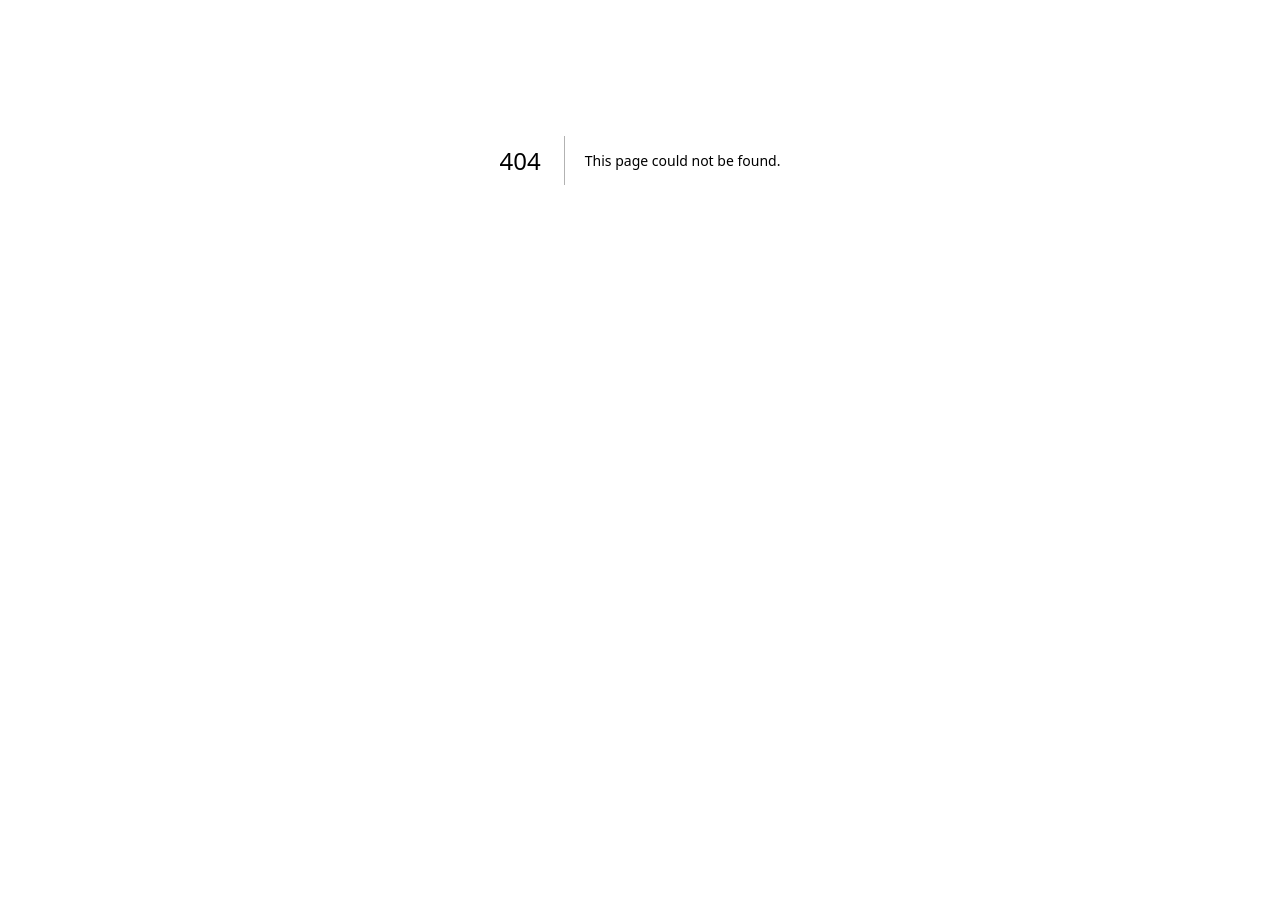
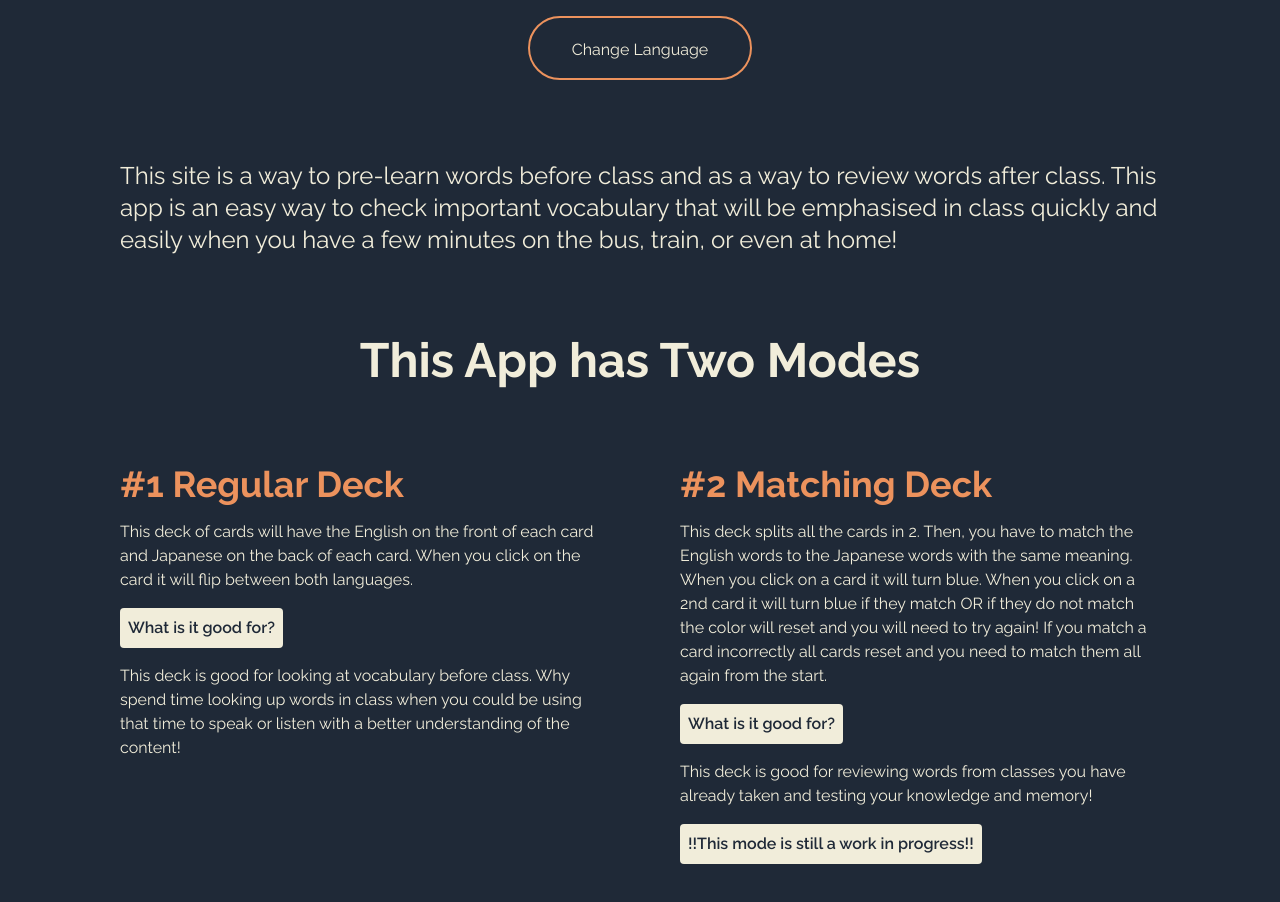
Before and after one commit to Edward-Stalley/Flashcard-App-2022-Version-2.0, a Next.js app in the folder client/: page /About in a window 1280 px wide. Before the commit this address had no page. Shown: the part 240-1142 px from the top of the page. Before the commit the page ends 800 px from the top, so only its background shows below. Built offline with nearby package versions, Linux system fonts and the light colour scheme.

Commit message:
About Page & Matching Color

```diff
--- a/client/Components/Button.tsx
+++ b/client/Components/Button.tsx
@@ -4,7 +4,7 @@ export default function ShuffleButton(props: {
   onClick: MouseEventHandler<HTMLButtonElement> | undefined;
 }) {
   return (
-    <div className="   dark:bg-bd-1 flex items-center  justify-center p-5 ">
+    <div className="   ">
       <button
         onClick={props.onClick}
         className="nav_button p-5 rounded-full border-2 hover:bg-but-d   w-56 h-16 border-but-d   dark:text-bl-1 dark:bg-bd-1 "
--- a/client/Components/MatchingCards.tsx
+++ b/client/Components/MatchingCards.tsx
@@ -134,9 +134,9 @@ export default function MatchingCards(props: {
           data-key-match={props.matchId}
           data-matched={props.matched}
           className={`
-          ${props.color && " bg-mc-g dark:bg-emerald-200 dark:text-zinc-800 "}
+          ${props.color && " bg-mc-g dark:bg-mc-g dark:text-zinc-800 "}
           card  h-16 w-64
-          rounded-xl shadow-md flex justify-center items-center dark:bg-zinc-700 dark:text-zinc-100 `}
+          rounded-xl shadow-md flex justify-center items-center dark:bg-zinc-700 dark:text-bl-1 `}
         >
           <div
             onClick={handleClick}
--- a/client/Components/Navbar.tsx
+++ b/client/Components/Navbar.tsx
@@ -23,6 +23,9 @@ export default function Navbar() {
         >
           Flashcards
         </Link>
+        <Link className="navlink font-roboto dark:hover:text-hov-d  hover:text-hov-l text-md " href="/About">
+          About
+        </Link>
         <Link
           className="navlink font-roboto   dark:hover:text-hov-d   hover:text-hov-l text-md  "
           href="https://englishbuffet.net/"
--- /dev/null
+++ b/client/pages/About/index.tsx
@@ -0,0 +1,115 @@
+import { useState } from "react";
+import Button from "../../Components/Button";
+import Header from "../../Components/Header";
+import Navbar from "../../Components/Navbar";
+
+export default function About() {
+  const [isEnglish, setIsEnglish] = useState(true);
+
+  const changeLanguage = () => {
+    console.log("changed");
+    setIsEnglish((prevLang) => !prevLang);
+  };
+
+  return (
+    <div
+      className="  h-fit w-fit   bg-bl-1
+  dark:bg-bd-1 pb-20  "
+    >
+      <div>
+        <Navbar />
+        <Header pageHeader={isEnglish ? `How To Use This App` : `アプリの使い方`} subHeader={""} />
+        <div className="flex items-center  justify-center dark:bg-bd-1 ">
+          <Button content={isEnglish ? `Change Language` : `言語変更`} onClick={changeLanguage} />
+        </div>
+        <div className="bg-bl-1  h-fit  mx-20 mt-10 p-10 mobile:p-2 dark:text-bl-1  gap-20 mobile:flex-col dark:bg-bd-1 text-bd-1 ">
+          <p className="text-2xl mb-20">
+            {isEnglish
+              ? `This site is a way to pre-learn words before class and as a way to
+                review words after class. This app is
+                an easy way to check important vocabulary that will be emphasised
+                in class quickly and easily when you
+                have a few minutes on the bus, train, or even at home!`
+              : `このサイトは、授業前に単語を予習する方法と、授業後に単語を復習する方法です。
+              授業前の予習、授業後の復習にご利用ください。このアプリは
+              授業で重要視される単語を簡単に確認することができます。
+              授業で重要視される単語を、バスや電車でのちょっとした時間に
+              バスや電車、自宅でのちょっとした時間に、授業で重要視される単語を手軽に確認できます。`}
+          </p>
+          <div className="mb-20 flex justify-center">
+            <h1 className="text-5xl  font-bold dark:text-bl-1 text-bd-1">
+              {" "}
+              {isEnglish ? "This App has Two Modes" : "このアプリは二つのモドがある"}
+            </h1>
+          </div>
+
+          {/* <div className="bg-bd-1 dark:bg-bl-1 text-bl-1  rounded dark:text-bd-1 w-fit p-2 mb-20 flex justify-center text-3sm font-semibold">
+          </div> */}
+          <div className="mobile:flex gap-20 mobile:flex-col grid grid-cols-2 ">
+            <div className="">
+              <div className="   ">
+                <div className="flex justify-start  ">
+                  <h1 className=" text-4xl font-bold text-but-d pb-4 ">#1 Regular Deck</h1>
+                </div>
+                <p className="pb-4">
+                  {isEnglish
+                    ? `This deck of cards will have the English on the front of each card and Japanese on the back of each
+                  card. When you click on the card it will flip between both languages.`
+                    : "このカードデッキは、各カードの表が英語、裏が日本語になります。カードをクリックすると、両方の言語が反転します。"}
+                </p>
+                <div className="flex  mobile:justify-start sm:justify-start  justify-end ">
+                  <div className=" bg-bl-1 rounded text-bd-1 w-fit mb-4 p-2 flex text-3sm font-semibold">
+                    {isEnglish ? "What is it good for?" : "理想な使い方"}
+                  </div>
+                </div>
+                <p>
+                  {isEnglish
+                    ? `This deck is good for looking at vocabulary before class.
+                   Why spend time looking up words in class
+                  when you could be using that time to speak or
+                   listen with a better understanding of the content!`
+                    : `このデッキは、授業前に単語を調べるのに適しています。授業中に単語を調べる時間を、内容を理解して話したり聞いたりする時間に充てることができます。`}
+                </p>
+              </div>
+            </div>
+
+            <div className="flex flex-col ">
+              <div>
+                <h1 className=" text-4xl font-bold text-but-d pb-4 flex ">#2 Matching Deck</h1>
+              </div>
+              <div className="flex flex-col justify-end">
+                <p className="pb-4">
+                  {isEnglish
+                    ? `This deck splits all the cards in 2. Then, you have to match the English words
+                to the Japanese words with the same meaning. When you click on a card it will turn blue.
+                When you click on a 2nd card it will turn blue if
+                they match OR if they do not match the color will reset and you will need to try again! If you match a card incorrectly all cards reset and you need to match them all again from the start.`
+                    : `このデッキは、すべてのカードを2つに分割し、同じ意味の英単語と日本語をマッチさせるものです。カードをクリックすると、青くなります。2枚目のカードをクリックすると青色に変わり、一致しない場合は色がリセットされ、再挑戦する必要があります。間違ってマッチした場合、すべてのカードがリセットされ、最初からマッチさせる必要があります。`}
+                </p>
+                <div className="mobile:justify-start   flex">
+                  <div className="bg-bl-1 rounded text-bd-1 w-fit mb-4 p-2 flex text-3sm font-semibold">
+                    {isEnglish ? "What is it good for?" : "理想な使い方"}
+                  </div>
+                </div>
+                <p>
+                  {isEnglish
+                    ? `This deck is good for reviewing words from classes you have already taken and
+                  testing your knowledge and memory!
+
+                 `
+                    : `
+                    どんなことに使うの？
+                    このデッキは、すでに受けた授業の単語を復習したり、あなたの知識と記憶をテストするのに適しています。
+                    `}
+                </p>
+                <div className="bg-bl-1 rounded text-bd-1 w-fit mt-4 mb-4 p-2 flex text-3sm font-semibold">
+                  {isEnglish ? "!!This mode is still a work in progress!!" : "!!このモードはまだ未完成です!!"}
+                </div>
+              </div>
+            </div>
+          </div>
+        </div>
+      </div>
+    </div>
+  );
+}
--- a/client/pages/ClassSelector/[yearId]/[weekId]/[classId]/index.tsx
+++ b/client/pages/ClassSelector/[yearId]/[weekId]/[classId]/index.tsx
@@ -325,7 +325,7 @@ function Class() {
             {cards}
           </div>
         ) : (
-          <div>
+          <div className="">
             <MatchingGame deck={doubledDeck} />
           </div>
         )}
--- a/client/pages/MatchingGame/index.tsx
+++ b/client/pages/MatchingGame/index.tsx
@@ -159,14 +159,17 @@ export default function MatchingGame(props: { deck: any }) {
   }
 
   return (
-    <div className=" h-screen dark:bg-bd-1 bg-bl-1   ">
-      <Button content={gameStarted ? "Shuffle" : "Start Game"} onClick={startGame} />
+    <div className=" h-screen dark:bg-bd-1 bg-bl-1    ">
+      <div className="flex justify-center pt-4">
+        <Button content={gameStarted ? "Shuffle" : "Start Game"} onClick={startGame} />
+      </div>
 
       <div
         className="
+        justify-center
         pt-10 pb-10
         dark:bg-bd-1
-        bg-bl-1 gap-5  flex flex-col items-center justify-center
+        bg-bl-1 gap-5  flex flex-col items-center
       sm:items-center sm:justify-center
       sm:grid
       sm:grid-cols-2
--- a/client/pages/index.tsx
+++ b/client/pages/index.tsx
@@ -3,6 +3,7 @@ import ToggleButton from "../Components/ToggleButton";
 import ManOnBooks from "../Components/ManOnBooks";
 import Link from "next/link";
 import Navbar from "../Components/Navbar";
+import Button from "../Components/Button";
 export default function landingPage() {
   return (
     <>
@@ -18,11 +19,16 @@ export default function landingPage() {
               Let&apos;s Study English Buffet Vocabulary!
             </h1>
             <h4 className=" ">A Quick & Easy Way to Review + Pre-learn Words From Your Classes!</h4>
-            <Link href={"/ClassSelector/2023"}>
-              <button className="active:outline-none nav_button bg-but-d hover:bg-but-d hover:text-bd-1  w-56 h-16 rounded-full  text-bd-1">
-                Get Started
-              </button>
-            </Link>
+            <div className="flex gap-4 mobile:flex-col">
+              <Link href={"/ClassSelector/2023"}>
+                <button className=" focus:border-none nav_button bg-but-d hover:bg-but-d hover:text-bd-1  w-56 h-16 rounded-full  text-bd-1">
+                  Get Started
+                </button>
+              </Link>
+              <Link href={"/About"}>
+                <Button content="How To Use" onClick={undefined} />
+              </Link>
+            </div>
           </div>
           <div className="flex justify-end items-center">
             <div className="w-full h-full">
--- a/client/styles/globals.css
+++ b/client/styles/globals.css
@@ -57,7 +57,12 @@
   --primary-text-dark: #f1f5f9;
 }
 
-/* :LANDING PAGE */
+/* Remove Div Blue Color on MOobile */
+* {
+  -webkit-tap-highlight-color: transparent;
+}
+
+/* :Components*/
 
 .navbar {
   background-color: rgb(254 252 23);
```
Also changed, not shown: client/public/images/regular-jap.png (added), client/public/regular-eng.png (added).
